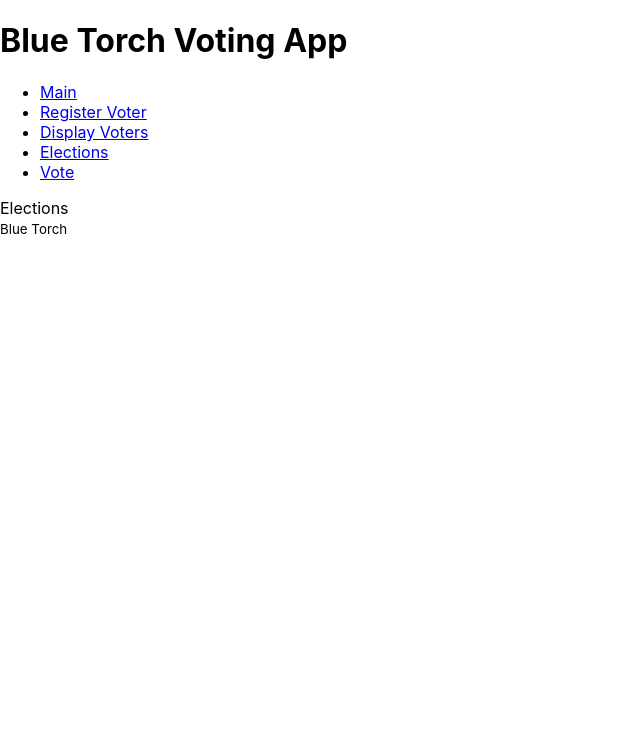
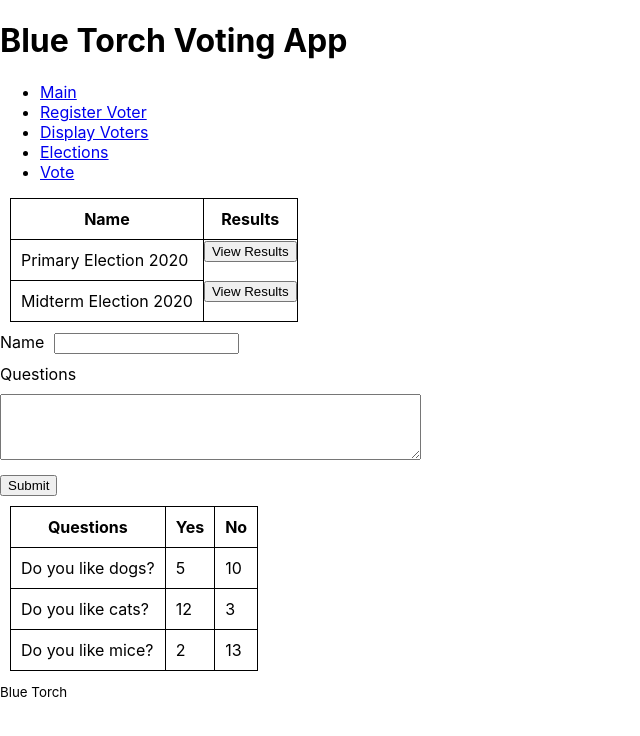
Before and after one commit to ashwinangle30/voter-app, a React (Create React App) app: page /elections in a window 1280 px wide. Shown: the top 736 px of the page, without its empty margins (0-640 px from the left). Built offline with nearby package versions, Linux system fonts and the light colour scheme; the HTML template or start-up script is replaced by a standard one.

Commit message:
static ui with hardcoded data

```diff
--- /dev/null
+++ b/src/components/Elections.css
@@ -0,0 +1,23 @@
+div {
+    margin-top: 10px;
+}
+
+input {
+    margin-left: 10px
+}
+
+table, th, td {
+    border: 1px solid black;
+    border-collapse: collapse;
+    margin-top: 10px;
+    margin-bottom: 10px;
+    margin-left: 10px;
+}
+
+th {
+    font-weight: bold;
+}
+
+th, td {
+    padding: 10px
+}
--- a/src/components/Elections.tsx
+++ b/src/components/Elections.tsx
@@ -1,4 +1,5 @@
 import React from "react";
+import "./Elections.css"
 import {
   useParams,
   useHistory,
@@ -6,6 +7,9 @@ import {
   Switch,
   useRouteMatch,
 } from "react-router-dom";
+import {ElectionsTable} from "./ElectionsTable";
+import {ElectionsForm} from "./ElectionsForm";
+import {ElectionsResult} from "./ElectionsResult";
 
 export const Elections = () => {
   const { id } = useParams<{ id: string }>();
@@ -17,8 +21,10 @@ export const Elections = () => {
   console.log(routeMatch.path);
 
   return (
-    <div>
-      Elections
-    </div>
+    <>
+      <ElectionsTable />
+      <ElectionsForm />
+      <ElectionsResult />
+    </>
   );
 };
--- /dev/null
+++ b/src/components/ElectionsForm.tsx
@@ -0,0 +1,27 @@
+import React from "react";
+
+export const ElectionsForm = () => {
+    return (
+        <div id="electionForm">
+            <form>
+                <div>
+                    <label htmlFor="name">Name</label>
+                    <input type="text" id="name" name="name"/>
+                </div>
+                <div>
+                    <div>
+                        <label htmlFor="questions">Questions</label>
+                    </div>
+                    <div>
+                        <textarea id="questions" name="questions" rows={4} cols={50}/>
+                    </div>
+                </div>
+                <div>
+                    <button type="button">
+                        Submit
+                    </button>
+                </div>
+            </form>
+        </div>
+    )
+}
--- /dev/null
+++ b/src/components/ElectionsResult.tsx
@@ -0,0 +1,32 @@
+import React from "react";
+
+export const ElectionsResult = () => {
+    return (
+        <div>
+            <table>
+                <thead>
+                    <th>Questions</th>
+                    <th>Yes</th>
+                    <th>No</th>
+                </thead>
+                <tbody>
+                    <tr>
+                        <td>Do you like dogs?</td>
+                        <td>5</td>
+                        <td>10</td>
+                    </tr>
+                    <tr>
+                        <td>Do you like cats?</td>
+                        <td>12</td>
+                        <td>3</td>
+                    </tr>
+                    <tr>
+                        <td>Do you like mice?</td>
+                        <td>2</td>
+                        <td>13</td>
+                    </tr>
+                </tbody>
+            </table>
+        </div>
+    )
+}
--- /dev/null
+++ b/src/components/ElectionsTable.tsx
@@ -0,0 +1,25 @@
+import React from "react";
+
+export const ElectionsTable = () => {
+
+    return (
+        <div id="electionTable">
+            <table>
+                <thead>
+                <th>Name</th>
+                <th>Results</th>
+                </thead>
+                <tbody>
+                <tr>
+                    <td>Primary Election 2020</td>
+                    <button type="button">View Results</button>
+                </tr>
+                <tr>
+                    <td>Midterm Election 2020</td>
+                    <button type="button">View Results</button>
+                </tr>
+                </tbody>
+            </table>
+        </div>
+    );
+}
--- /dev/null
+++ b/src/models/question.ts
@@ -0,0 +1,5 @@
+export type Question = {
+    id: number,
+    question: string,
+    yesCount: number
+}
```
Also changed, not shown: src/models/election.ts (added, +8 -0 lines).
